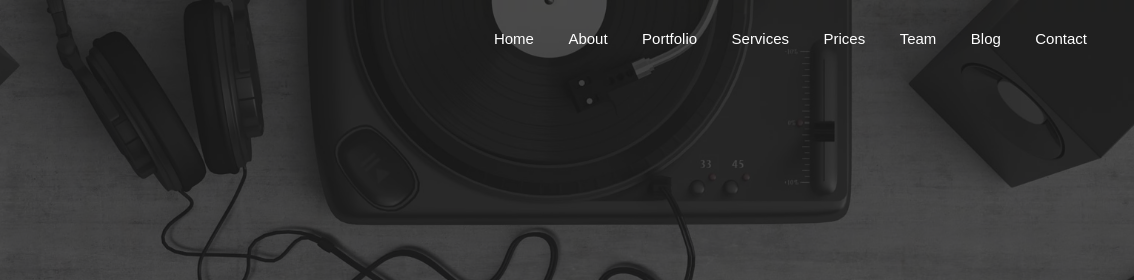
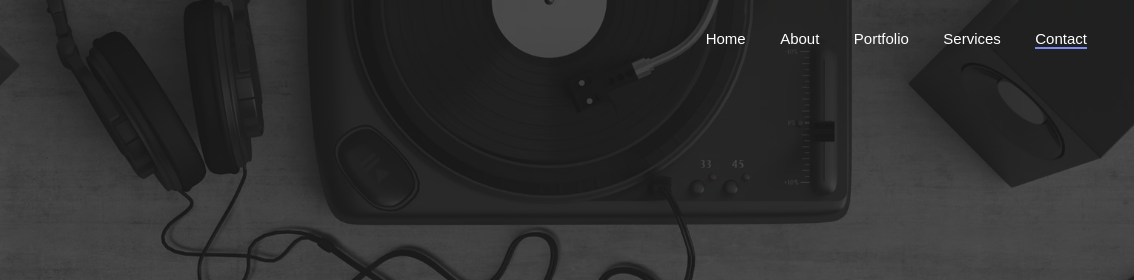
Before and after one commit to AhmedKamal199/First_Web, a plain HTML site: page index.html in a window 1280 px wide. Shown: the top 280 px of the page, 146-1280 px from the left. Drawn offline with Linux system fonts and the light colour scheme.

Commit message:
Add active effect on click and scroll

```diff
--- a/index.html
+++ b/index.html
@@ -17,18 +17,18 @@
 					<img src="images/logo-alt.webp" class="logo-img" alt="logo" draggable="false">
 				</div>
 			<ul class="navbar">
-				<li><a href="#home" class="active"> Home </a></li>
-				<li><a href="#about"> About </a></li>
-				<li><a href="#port"> Portfolio </a></li>
-				<li><a href="#offer"> Services </a></li>
-				<li><a href="#"> Prices </a></li>
+				<li><a href="#home" class="sc active"> Home </a></li>
+				<li><a href="#about" class="sc"> About </a></li>
+				<li><a href="#port" class="sc"> Portfolio </a></li>
+				<li><a href="#offer" class="sc"> Services </a></li>
+				<!-- <li><a href="#"> Prices </a></li>
 				<li><a href="#"> Team </a></li>
 				<li class="blog">
 					<a href="#"> Blog </a>
 					<ul class="drop-down">
 						<li><a href="#"> blog post </a></li>
 					</ul>
-				</li> <!-- ./blog -->
+				</li> ./blog -->
 				<li><a href="#contact"> Contact </a></li>
 				<div class="clear"></div>
 			</ul>
--- a/scripts/script.js
+++ b/scripts/script.js
@@ -4,11 +4,13 @@ date.innerHTML = new Date().getFullYear()
 
 const links = document.querySelectorAll('.navbar > li > a')
 const header = document.querySelector('.header')
-
+const nav = document.querySelector('.navbar')
+const navh = nav.getBoundingClientRect().height;
+console.log(navh)
 
 window.addEventListener('scroll', function(){
     const scheight = window.pageYOffset
-    if (scheight > 500){
+    if (scheight > navh){
         header.classList.add('bg-white')
         document.querySelector(".logo-img").src = "../images/logo.webp"
         for(let link of links){
@@ -22,4 +24,50 @@ window.addEventListener('scroll', function(){
             link.classList.remove("black")
         }
     }
+
+    links.forEach((link) =>{
+            const id = link.getAttribute('href').slice(1)//getAttribute('href').slice(1)
+            console.log(id)
+            const element = document.getElementById(id)
+            let position = element.offsetTop - 150
+            let prevPos = position
+            console.log(scheight)
+            console.log(position)
+            if(scheight > navh && scheight >= position && scheight > prevPos){
+                removeActive()
+                link.classList.add('active')
+            }
+
+})})
+
+
+
+links.forEach((link) =>{
+    console.log(link.classList.contains('active'))
+    })
+
+function removeActive(){
+    links.forEach((link) =>{
+        if(link.classList.contains('active')){
+            link.classList.remove('active')
+        }
+    })
+}
+links.forEach((link) =>{
+    link.addEventListener('click',(e)=>{
+        e.preventDefault()
+        const id = e.currentTarget.getAttribute('href').slice(1)
+        removeActive()
+        link.classList.add('active')
+        const element = document.getElementById(id)
+        const fixedNav = nav.classList.contains('bg-white')
+        let position = element.offsetTop - navh;
+        if(!fixedNav){
+            position = position- navh +100 ;
+        }
+        window.scrollTo({
+            left:0,
+            top:position
+        })
+    })
 })
--- a/styles/style.css
+++ b/styles/style.css
@@ -2,6 +2,7 @@
 
 html{
 	--gr : #868F9B;
+	scroll-behavior: smooth;
 }
 
 *{
@@ -149,6 +150,15 @@ h1, h2, h3, h4, h5 {
 	display: block;
 	height: 2px;
 	width: 0%;
+	background-color: #788bf5 ;
+	transition : width 0.5s;
+}
+
+.navbar > li > a.active::after{
+	content: "";
+	display: block;
+	height: 2px;
+	width: 100%;
 	background-color: #788bf5 ;
 	transition : width 0.5s;
 }
```
